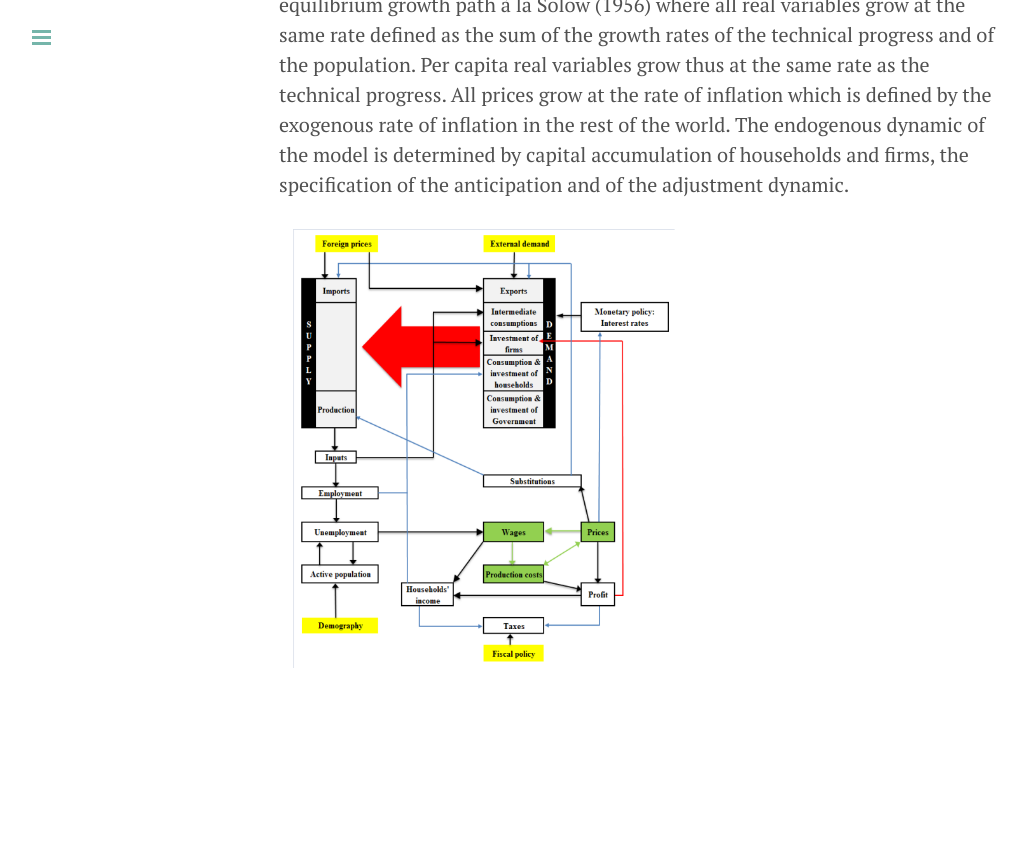
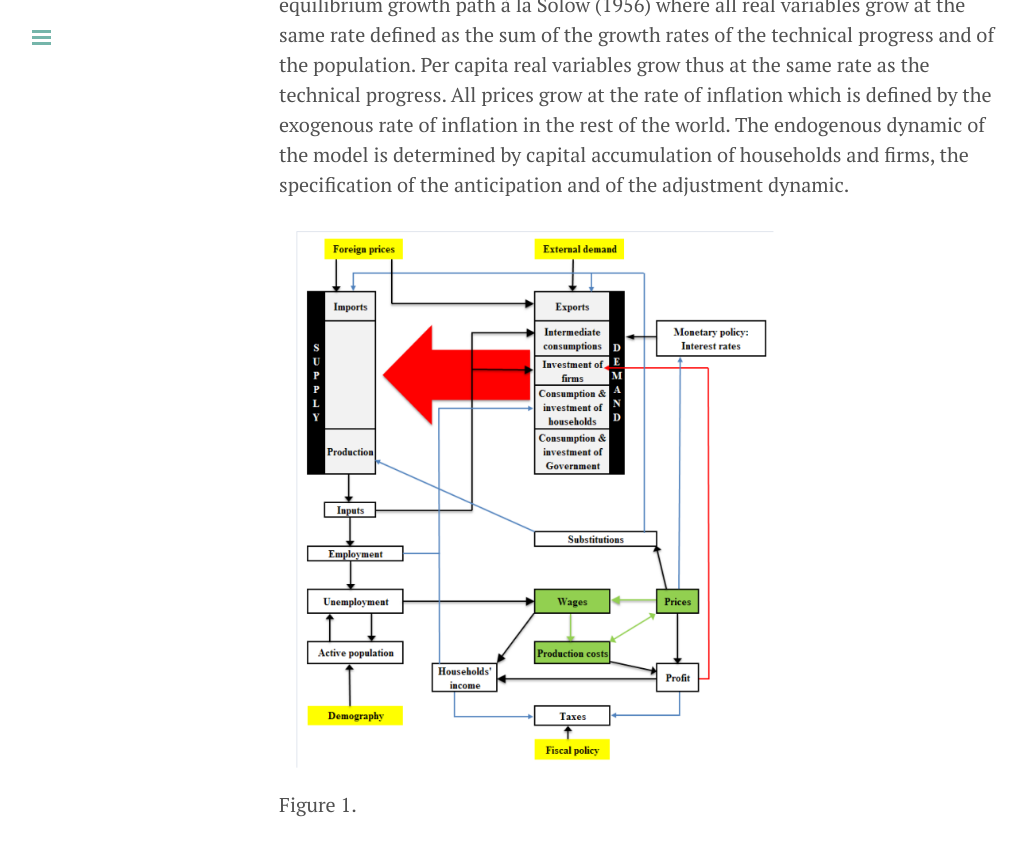
Before and after one commit to Lidewey/Lidewey.github.io, a Jekyll site: the page built from Themodel.md, in a window 1280 px wide and 900 px high, scrolled down 3000 px. Shown: the top 856 px of the window, without its empty margins (1-1028 px from the left). Built offline with Jekyll 4.4.1, drawn with Linux system fonts in a browser that asks for light colours; Markdown is read by kramdown in place of the engine named in the settings; before the commit the page ends 3750 px from its top, so only the background shows below that.

Commit message:
Adding image worked!! Add Figure title

```diff
--- a/Themodel.md
+++ b/Themodel.md
@@ -94,4 +94,5 @@
 is determined by capital accumulation of households and firms, the specification of the
 anticipation and of the adjustment dynamic.</p>
 
-<img src="/threeme.jpg" alt="Three-ME" width="400" height="450">
+<img src="/threeme.jpg" alt="Three-ME" width="500" height="550">
+Figure 1.
```
